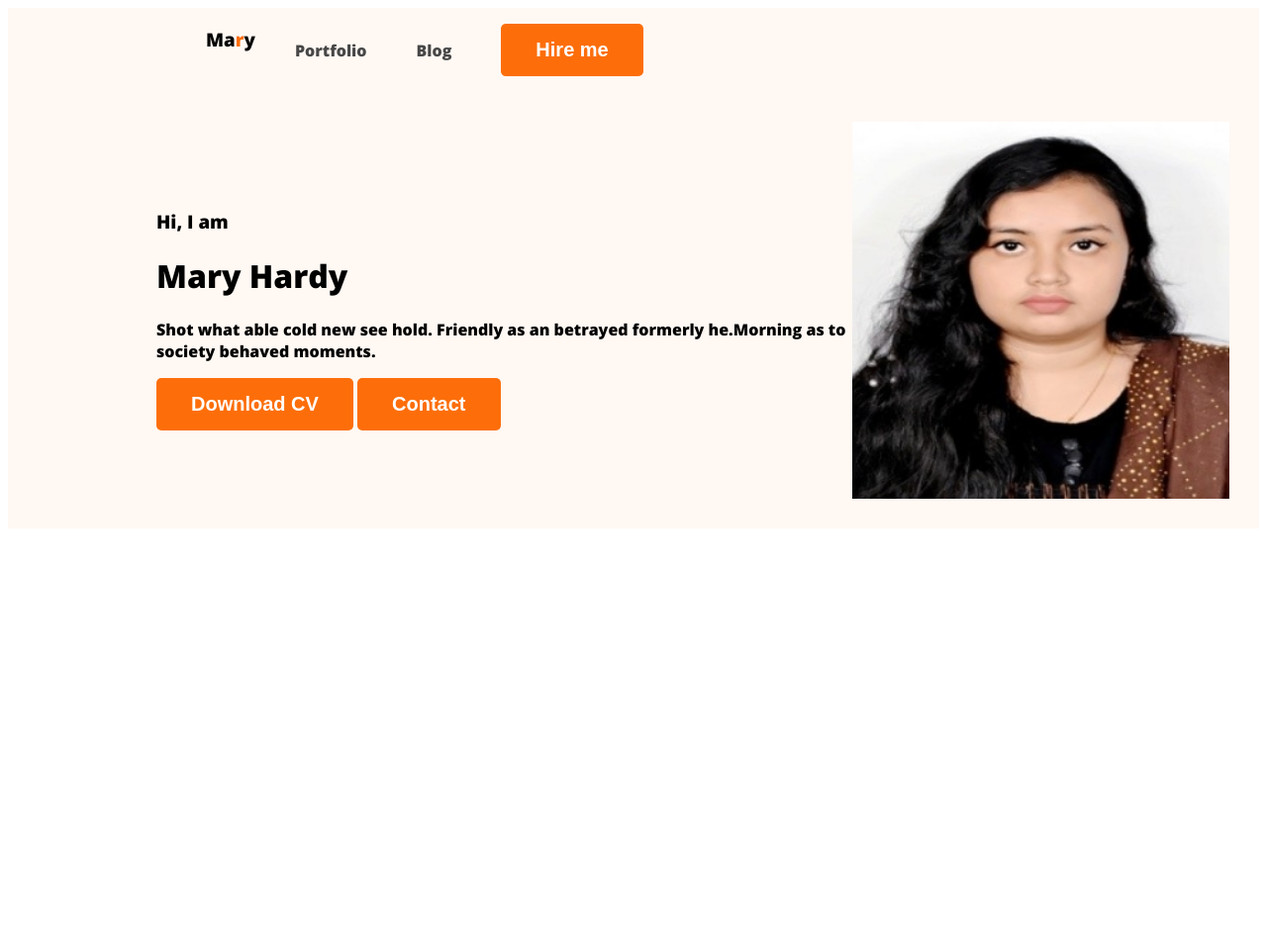
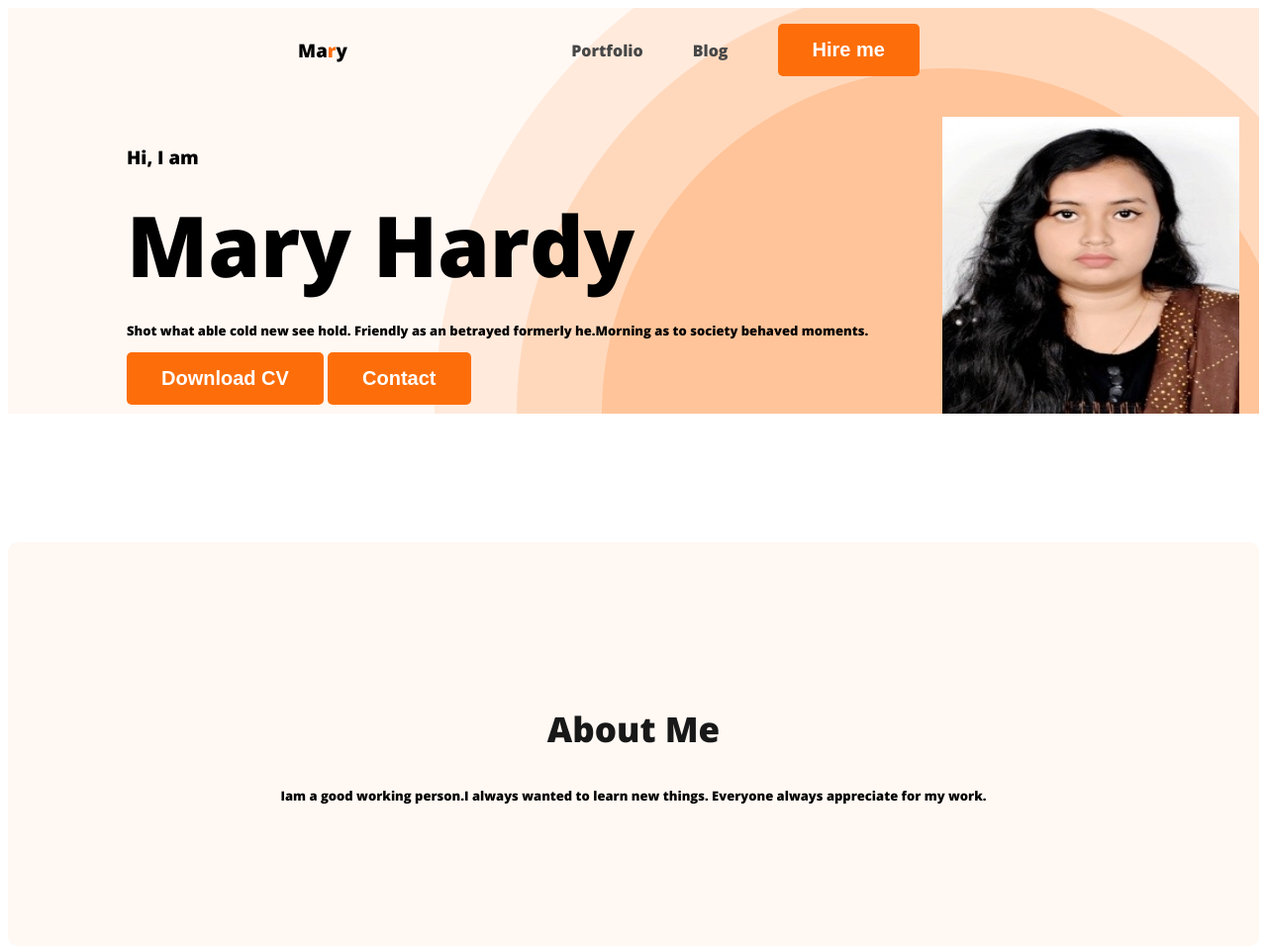
Before and after one commit to Tanjina2362/making-process-of-portfolio, a plain HTML site: page index.html in a window 1280 px wide. Shown: the whole page at 99% size. Before the commit the page ends 800 px from the top, so only its background shows below. Drawn offline with nearby package versions, Linux system fonts and the light colour scheme.

Commit message:
added about and section

```diff
--- a/index.html
+++ b/index.html
@@ -33,7 +33,12 @@
 </div>
    </header>
    <main>
-
+<section class="about">
+   <h3 class="section-title">About Me</h3>
+   <p class="section-description">
+      Iam a good working person.I always wanted to learn new things. Everyone always appreciate for my work.
+   </p>
+</section>
    </main>
    <footer>
 
--- a/styles/portfolio.css
+++ b/styles/portfolio.css
@@ -4,6 +4,10 @@ body{
 }
 .text-primary{
    color: #FD6E0A;
+}
+p{
+font-size: small ;
+
 }
 .btn-primary{
    border-radius: 5px;
@@ -14,10 +18,24 @@ body{
    font-weight: 700;
    padding: 15px 35px;
 }
+.section-title{
+   color: #181818;
+   text-align: center;
+   font-size: 35px;
+   font-weight: 700;
+}
+.section-description{
+   color: var(--dark-03,.#757575);
+   text-align: center;
+   font-family: open sans
+   font-size: 18px;
+
+
+}
 /*nav related styles*/
 nav{
    display: flex;
-   justify-content: space-between
+   justify-content: space-around;
    align-items: center;
    margin: 0 200px
 
@@ -25,14 +43,30 @@ nav{
 /*header related style*/
 .header{
    background-color: #fff8f3;
+   background-image: url('../images/header_bg.png');
+   background-repeat: no-repeat;
+   background-position: bottom right;
 }
 .banner{
-   padding: 30px 30px 30px 150px;
+   padding: 25px 20px 0px 120px;
    display: flex;
    align-items: center;
+   justify-content: space-between;
 }
 .banner .profile-pic{
-   width: 500px;
+   width: 300px;
+}
+.banner-greetings{
+   width: 45px;
+   color: #474747;
+   margin-bottom: 0;
+}
+.banner-title{
+   font-size: 85px;
+   font-style: normal;
+   font-weight: 700;
+   margin-top: 5px;
+   margin-bottom: 20px;
 }
 .nav-title{
    color: balck#181818
@@ -52,3 +86,12 @@ nav a{
    text-decoration: none;
    color: #474747;
 }
+/*Main section styles*/
+
+/*About section styles*/
+.about{
+   padding: 130px;
+   border-radius: 10px;
+   background: #fff8f3;
+   margin: 130px 0;
+}
```
Also changed, not shown: images/developer.png (added), images/header_bg.png (added).
